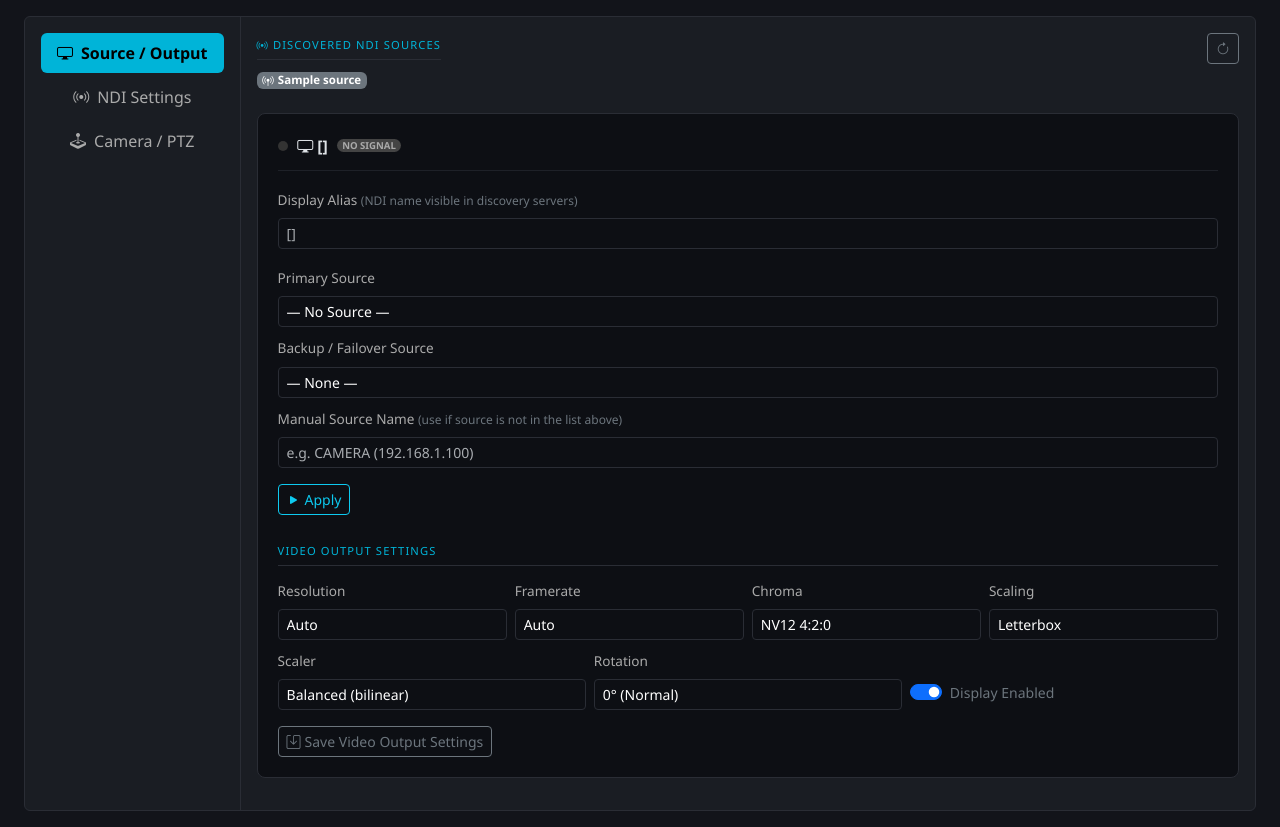
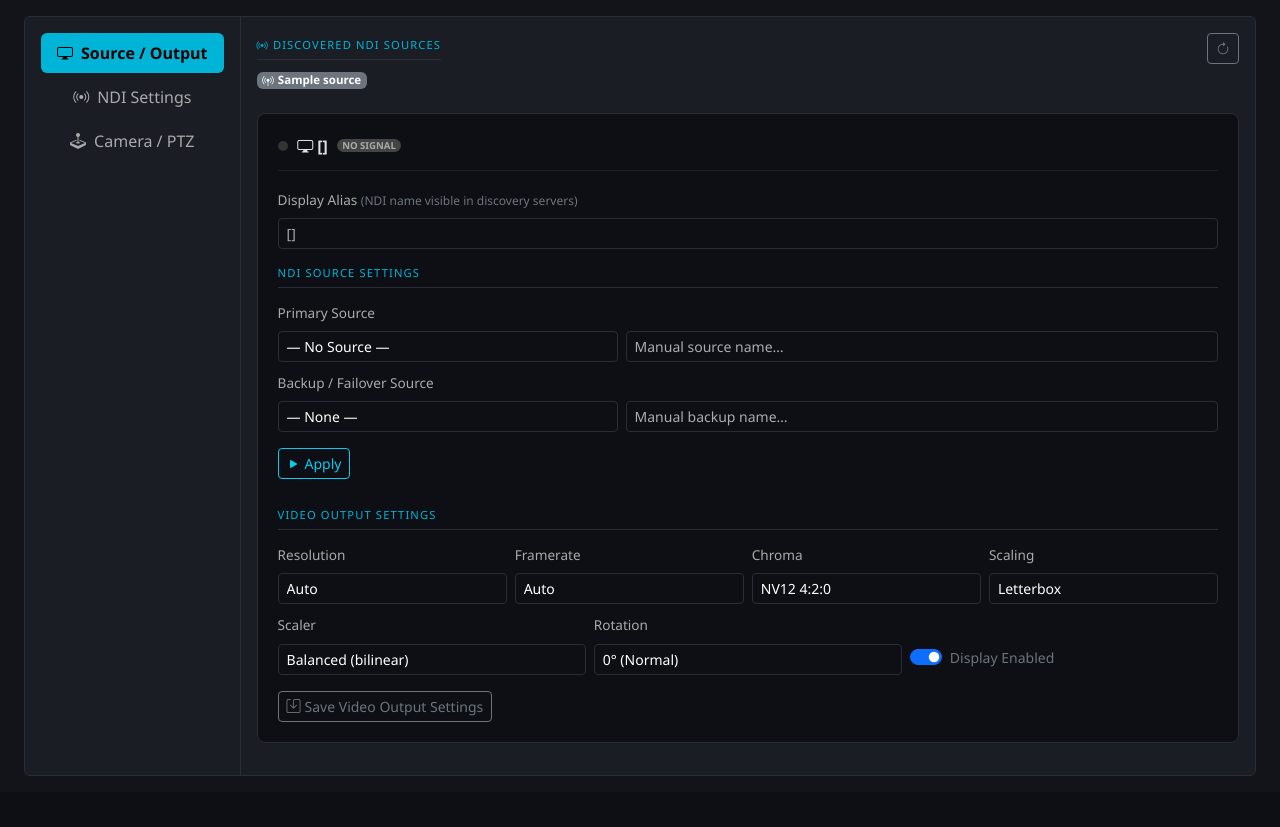
Before and after one commit to markfen88/NDIMon-R, a Flask app: template templates/ndi.html in a window 1280 px wide. Shown: the part 57-884 px from the top of the page. After the commit the page ends 833 px from the top, so only its background shows below. Run offline with Flask 3, Linux system fonts and the light colour scheme; the template is opened without the code that fills it: most values are stand-ins (such as "Sample title", 1, 10 or a date in 2020); parts of the project's set-up code (start-up, migrations or seed data) failed here and were passed over; some libraries are stand-ins or nearby versions.

Commit message:
feat: add manual source field to both primary and backup sources
Both primary and backup source rows now show a dropdown and manual
text input side by side. Sources grouped under 'NDI Source Settings'
section title matching the 'Video Output Settings' style.

```diff
--- a/templates/ndi.html
+++ b/templates/ndi.html
@@ -121,34 +121,35 @@
                        value="{{ dc.get('alias', '') }}" placeholder="{{ d.name }}">
               </div>
 
-              <!-- Primary Source -->
+              <!-- NDI Source Settings -->
+              <div class="section-title">NDI Source Settings</div>
               <div class="mb-2">
                 <label class="form-label">Primary Source</label>
-                <select class="form-select form-select-sm" id="src-{{ d.name|replace('-','_') }}">
+                <div class="d-flex gap-2">
+                  <select class="form-select form-select-sm" id="src-{{ d.name|replace('-','_') }}" style="max-width:340px">
                     <option value="">— No Source —</option>
                     {% for s in sources %}
                     <option value="{{ s }}" {{ 'selected' if s == dc.get('source','') }}>{{ s }}</option>
                     {% endfor %}
                   </select>
+                  <input type="text" class="form-control form-control-sm" id="manual-{{ d.name|replace('-','_') }}"
+                         placeholder="Manual source name…"
+                         value="{{ dc.get('source','') if dc.get('source','') not in sources else '' }}">
                 </div>
-
-              <!-- Backup Source (directly below primary) -->
-              <div class="mb-2">
+              </div>
+              <div class="mb-3">
                 <label class="form-label">Backup / Failover Source</label>
-                <select class="form-select form-select-sm" id="v-backup-{{ d.name|replace('-','_') }}">
+                <div class="d-flex gap-2">
+                  <select class="form-select form-select-sm" id="v-backup-{{ d.name|replace('-','_') }}" style="max-width:340px">
                     <option value="">— None —</option>
                     {% for s in sources %}
                     <option value="{{ s }}" {{ 'selected' if s == dc.get('backup_source','') }}>{{ s }}</option>
                     {% endfor %}
                   </select>
+                  <input type="text" class="form-control form-control-sm" id="manual-backup-{{ d.name|replace('-','_') }}"
+                         placeholder="Manual backup name…"
+                         value="{{ dc.get('backup_source','') if dc.get('backup_source','') not in sources else '' }}">
                 </div>
-
-              <!-- Manual Source -->
-              <div class="mb-3">
-                <label class="form-label">Manual Source Name <span class="text-secondary" style="font-size:.75rem">(use if source is not in the list above)</span></label>
-                <input type="text" class="form-control form-control-sm" id="manual-{{ d.name|replace('-','_') }}"
-                       placeholder="e.g. CAMERA (192.168.1.100)"
-                       value="{{ dc.get('source','') if dc.get('source','') not in sources else '' }}">
               </div>
 
               <!-- Apply button -->
@@ -403,10 +404,13 @@ async function refreshSources() {
 // ── Apply display (alias + source + video + stream) ───────────────────────────
 async function applyDisplay(display) {
   const key    = display.replace(/-/g,'_');
-  const alias  = document.getElementById('alias-'+key)?.value.trim() || '';
-  const manual = document.getElementById('manual-'+key)?.value.trim() || '';
-  const select = document.getElementById('src-'+key)?.value || '';
-  const source = manual || select;
+  const alias         = document.getElementById('alias-'+key)?.value.trim() || '';
+  const manual        = document.getElementById('manual-'+key)?.value.trim() || '';
+  const select        = document.getElementById('src-'+key)?.value || '';
+  const source        = manual || select;
+  const manualBackup  = document.getElementById('manual-backup-'+key)?.value.trim() || '';
+  const selectBackup  = document.getElementById('v-backup-'+key)?.value || '';
+  const backup_source = manualBackup || selectBackup;
 
   // Save alias
   await post('/api/display/alias', {display, alias});
@@ -415,7 +419,7 @@ async function applyDisplay(display) {
   const cfg = await (await fetch('/api/config')).json();
   if (!cfg.displays[display]) cfg.displays[display] = {};
   cfg.displays[display].source        = source;
-  cfg.displays[display].backup_source = document.getElementById('v-backup-'+key)?.value || '';
+  cfg.displays[display].backup_source = backup_source;
   cfg.displays[display].resolution    = document.getElementById('v-res-'+key)?.value || 'auto';
   cfg.displays[display].framerate     = document.getElementById('v-fps-'+key)?.value || 'auto';
   cfg.displays[display].chroma        = document.getElementById('v-chroma-'+key)?.value || 'NV12';
@@ -447,7 +451,8 @@ async function saveDisplayVideo(display) {
   cfg.displays[display].scaling       = document.getElementById('v-scale-'+key)?.value || 'letterbox';
   cfg.displays[display].scaler        = document.getElementById('v-scaler-'+key)?.value || 'auto';
   cfg.displays[display].rotation      = parseInt(document.getElementById('v-rotation-'+key)?.value || '0');
-  cfg.displays[display].backup_source = document.getElementById('v-backup-'+key)?.value || '';
+  const manualBk = document.getElementById('manual-backup-'+key)?.value.trim() || '';
+  cfg.displays[display].backup_source = manualBk || document.getElementById('v-backup-'+key)?.value || '';
   cfg.displays[display].enabled       = document.getElementById('v-enabled-'+key)?.checked ?? true;
   await post('/api/config', cfg);
   const source = cfg.displays[display]?.source || '';
```
Lines whose indentation alone changed are shown as unchanged.
